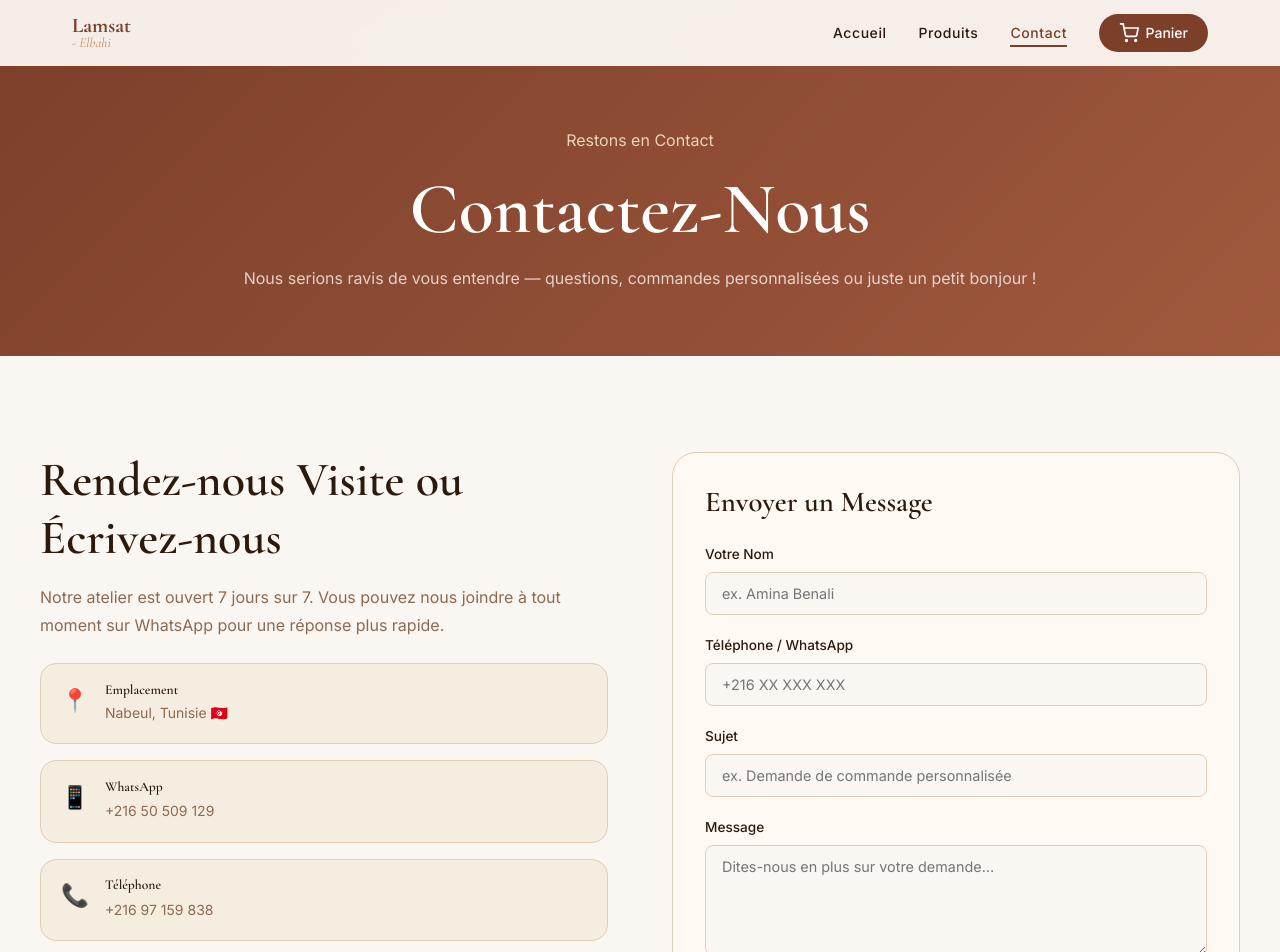
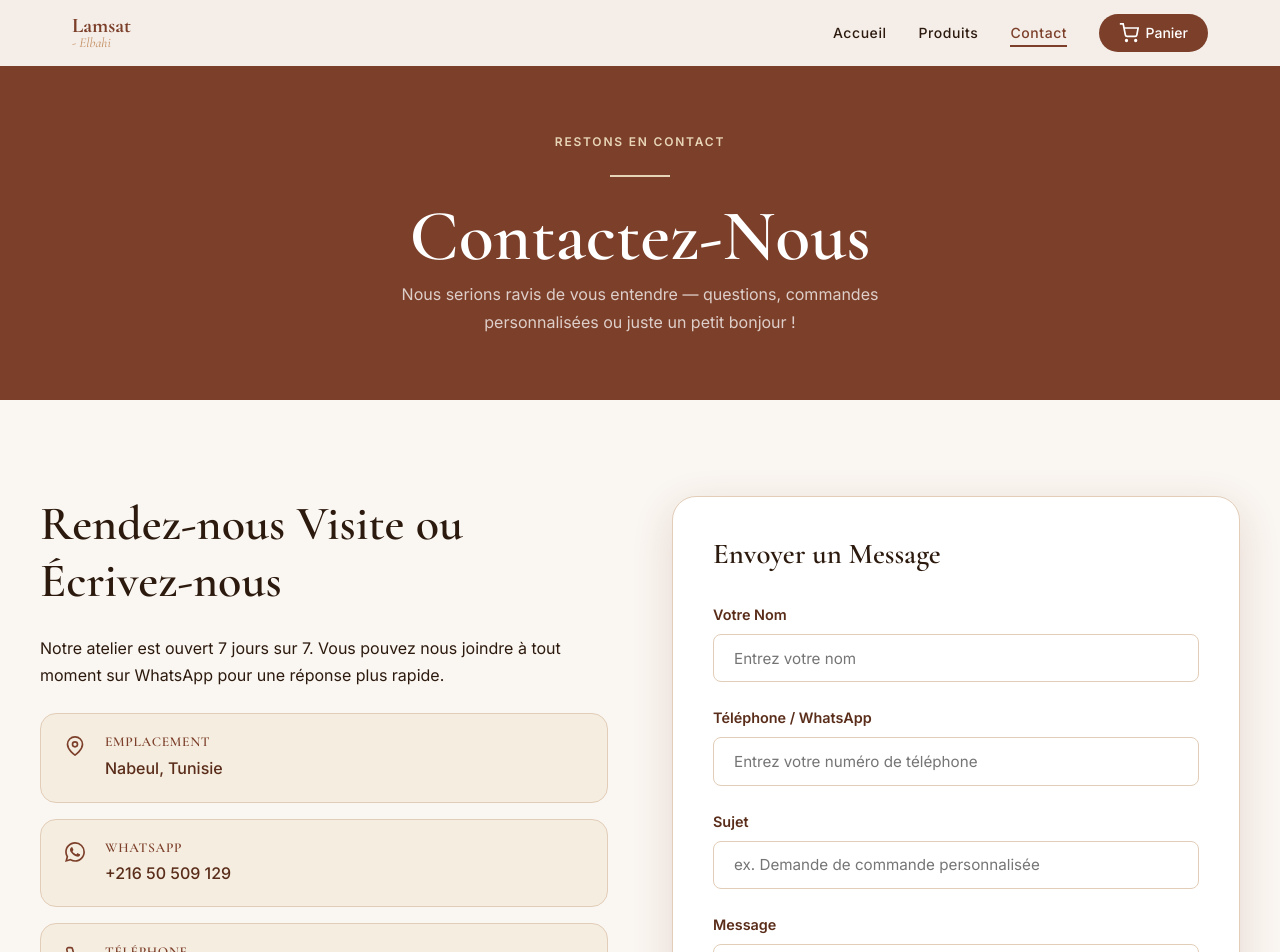
Before and after one commit to chaimabahi/Lamsat_elbahi, a React (Vite) app in the folder frontend/: page /contact in a window 1280 px wide. Shown: the top 952 px of the page. Built offline with nearby package versions, Linux system fonts and the light colour scheme.

Commit message:
fix contact

```diff
--- a/frontend/src/pages/Contact.css
+++ b/frontend/src/pages/Contact.css
@@ -1,11 +1,29 @@
 .contact-hero {
-  background: linear-gradient(135deg, var(--color-primary) 0%, var(--color-primary-light) 100%);
+  background: var(--color-primary);
   padding: 8rem 0 4rem;
   text-align: center;
 }
-.contact-hero .label { color: var(--color-accent); display: block; margin-bottom: 0.75rem; }
-.contact-hero h1 { color: #fff; margin-bottom: 0.75rem; }
-.contact-hero p  { color: rgba(255,255,255,0.75); }
+
+.contact-hero .section-header {
+  margin-bottom: 0;
+}
+
+.contact-hero .section-header .label {
+  color: var(--color-accent);
+}
+
+.contact-hero .section-header h1 {
+  color: #fff;
+}
+
+.contact-hero .section-header p {
+  color: rgba(255, 255, 255, 0.75);
+}
+
+.contact-hero .divider {
+  margin: 1rem auto;
+  background: var(--color-accent);
+}
 
 .contact-layout {
   display: grid;
@@ -14,67 +32,119 @@
   align-items: start;
 }
 
-.contact-info h2 { margin-bottom: 1rem; }
-.contact-info > p { margin-bottom: 1.5rem; }
+.contact-info h2 {
+  margin-bottom: 1.5rem;
+  font-family: var(--font-serif);
+}
 
-.contact-cards { display: flex; flex-direction: column; gap: 1rem; }
+.contact-info>p {
+  margin-bottom: 1.5rem;
+  color: var(--color-text-light);
+  line-height: 1.7;
+}
+
+.contact-cards {
+  display: flex;
+  flex-direction: column;
+  gap: 1rem;
+}
+
 .contact-card {
   display: flex;
   align-items: flex-start;
-  gap: 1rem;
+  gap: 1.25rem;
   background: var(--color-accent-light);
   border-radius: var(--radius-lg);
-  padding: 1.1rem 1.25rem;
+  padding: 1.25rem 1.5rem;
   border: 1px solid var(--color-border);
-  transition: box-shadow var(--transition);
+  transition: transform var(--transition), box-shadow var(--transition);
 }
-.contact-card:hover { box-shadow: var(--shadow-sm); }
-.contact-card__icon { font-size: 1.4rem; flex-shrink: 0; }
-.contact-card h4 { font-size: 0.85rem; font-weight: 600; margin-bottom: 0.2rem; color: var(--color-text); }
-.contact-card p, .contact-card a {
-  font-size: 0.875rem;
-  color: var(--color-text-muted);
+
+.contact-card:hover {
+  transform: translateY(-2px);
+  box-shadow: var(--shadow-sm);
+}
+
+.contact-card__icon {
+  color: var(--color-primary);
+  flex-shrink: 0;
+  display: flex;
+  align-items: center;
+  justify-content: center;
+  height: 24px;
+}
+
+.contact-card h4 {
+  font-size: 0.85rem;
+  font-weight: 600;
+  margin-bottom: 0.25rem;
+  color: var(--color-primary);
+  text-transform: uppercase;
+  letter-spacing: 0.05em;
+}
+
+.contact-card p,
+.contact-card a {
+  font-size: 1rem;
+  color: var(--color-primary-dark);
+  font-weight: 500;
   transition: color var(--transition);
 }
-.contact-card a:hover { color: var(--color-primary); }
+
+.contact-card a:hover {
+  color: var(--color-secondary);
+}
 
 /* Form */
 .contact-form {
-  background: var(--color-surface);
+  background: #fff;
   border: 1px solid var(--color-border);
   border-radius: var(--radius-xl);
-  padding: 2rem;
+  padding: 2.5rem;
+  box-shadow: var(--shadow-lg);
 }
-.contact-form h3 { margin-bottom: 1.5rem; }
 
-.form-group { margin-bottom: 1.25rem; }
+.contact-form h3 {
+  margin-bottom: 2rem;
+  font-family: var(--font-serif);
+}
+
+.form-group {
+  margin-bottom: 1.5rem;
+}
+
 .form-group label {
   display: block;
-  font-size: 0.85rem;
-  font-weight: 500;
-  color: var(--color-text);
-  margin-bottom: 0.4rem;
+  font-size: 0.9rem;
+  font-weight: 600;
+  color: var(--color-primary-dark);
+  margin-bottom: 0.5rem;
 }
+
 .form-group input,
 .form-group textarea {
   width: 100%;
-  padding: 0.75rem 1rem;
+  padding: 0.85rem 1.25rem;
   border: 1.5px solid var(--color-border);
   border-radius: var(--radius-md);
-  background: var(--color-bg);
-  font-family: var(--font-sans);
-  font-size: 0.9rem;
+  background: #fff;
+  font-family: inherit;
+  font-size: 0.95rem;
   color: var(--color-text);
   transition: border-color var(--transition), box-shadow var(--transition);
   outline: none;
   resize: vertical;
 }
+
 .form-group input:focus,
 .form-group textarea:focus {
   border-color: var(--color-primary);
-  box-shadow: 0 0 0 3px rgba(124,63,42,0.1);
+  box-shadow: 0 0 0 3px rgba(124, 63, 42, 0.05);
 }
 
 @media (max-width: 900px) {
-  .contact-layout { grid-template-columns: 1fr; gap: 2.5rem; }
+  .contact-layout {
+    grid-template-columns: 1fr;
+    gap: 3rem;
+  }
 }
--- a/frontend/src/pages/Contact.jsx
+++ b/frontend/src/pages/Contact.jsx
@@ -1,12 +1,42 @@
 import './Contact.css';
+
+const ContactIcons = {
+  Map: () => (
+    <svg width="20" height="20" viewBox="0 0 24 24" fill="none" stroke="currentColor" strokeWidth="2" strokeLinecap="round" strokeLinejoin="round">
+      <path d="M21 10c0 7-9 13-9 13s-9-6-9-13a9 9 0 0 1 18 0z" /><circle cx="12" cy="10" r="3" />
+    </svg>
+  ),
+  WhatsApp: () => (
+    <svg width="20" height="20" viewBox="0 0 24 24" fill="currentColor">
+      <path d="M17.472 14.382c-.297-.149-1.758-.867-2.03-.967-.273-.099-.471-.148-.67.15-.197.297-.767.966-.94 1.164-.173.199-.347.223-.644.075-.297-.15-1.255-.463-2.39-1.475-.883-.788-1.48-1.761-1.653-2.059-.173-.297-.018-.458.13-.606.134-.133.298-.347.446-.52.149-.174.198-.298.298-.497.099-.198.05-.371-.025-.52-.075-.149-.669-1.612-.916-2.207-.242-.579-.487-.5-.669-.51-.173-.008-.371-.01-.57-.01-.198 0-.52.074-.792.372-.272.297-1.04 1.016-1.04 2.479 0 1.462 1.065 2.875 1.213 3.074.149.198 2.096 3.2 5.077 4.487.709.306 1.262.489 1.694.625.712.227 1.36.195 1.871.118.571-.085 1.758-.719 2.006-1.413.248-.694.248-1.289.173-1.413-.074-.124-.272-.198-.57-.347m-5.421 7.403h-.004a9.87 9.87 0 0 1-5.031-1.378l-.361-.214-3.741.982.998-3.648-.235-.374a9.86 9.86 0 0 1-1.51-5.26c.001-5.45 4.436-9.884 9.888-9.884 2.64 0 5.122 1.03 6.988 2.898a9.825 9.825 0 0 1 2.893 6.994c-.003 5.45-4.437 9.884-9.885 9.884m8.413-18.297A11.815 11.815 0 0 0 12.05 0C5.495 0 .16 5.335.157 11.892c0 2.096.547 4.142 1.588 5.945L.057 24l6.305-1.654a11.882 11.882 0 0 0 5.683 1.448h.005c6.554 0 11.89-5.335 11.893-11.893a11.821 11.821 0 0 0-3.48-8.413Z" /></svg>
+  ),
+  Phone: () => (
+    <svg width="20" height="20" viewBox="0 0 24 24" fill="none" stroke="currentColor" strokeWidth="2" strokeLinecap="round" strokeLinejoin="round">
+      <path d="M22 16.92v3a2 2 0 0 1-2.18 2 19.79 19.79 0 0 1-8.63-3.07 19.5 19.5 0 0 1-6-6 19.79 19.79 0 0 1-3.07-8.67A2 2 0 0 1 4.11 2h3a2 2 0 0 1 2 1.72 12.84 12.84 0 0 0 .7 2.81 2 2 0 0 1-.45 2.11L8.09 9.91a16 16 0 0 0 6 6l1.27-1.27a2 2 0 0 1 2.11-.45 12.84 12.84 0 0 0 2.81.7A2 2 0 0 1 22 16.92z" />
+    </svg>
+  ),
+  Email: () => (
+    <svg width="20" height="20" viewBox="0 0 24 24" fill="none" stroke="currentColor" strokeWidth="2" strokeLinecap="round" strokeLinejoin="round">
+      <path d="M4 4h16c1.1 0 2 .9 2 2v12c0 1.1-.9 2-2 2H4c-1.1 0-2-.9-2-2V6c0-1.1.9-2 2-2z" /><polyline points="22,6 12,13 2,6" />
+    </svg>
+  ),
+  Clock: () => (
+    <svg width="20" height="20" viewBox="0 0 24 24" fill="none" stroke="currentColor" strokeWidth="2" strokeLinecap="round" strokeLinejoin="round">
+      <circle cx="12" cy="12" r="10" /><polyline points="12 6 12 12 16 14" />
+    </svg>
+  )
+};
 
 const Contact = () => (
   <main className="contact-page">
     <div className="contact-hero">
       <div className="container">
-        <span className="label">Restons en Contact</span>
-        <h1>Contactez-Nous</h1>
-        <p>Nous serions ravis de vous entendre — questions, commandes personnalisées ou juste un petit bonjour !</p>
+        <div className="section-header">
+          <span className="label">Restons en Contact</span>
+          <div className="divider" />
+          <h1>Contactez-Nous</h1>
+          <p>Nous serions ravis de vous entendre — questions, commandes personnalisées ou juste un petit bonjour !</p>
+        </div>
       </div>
     </div>
 
@@ -16,35 +46,35 @@
         <p>Notre atelier est ouvert 7 jours sur 7. Vous pouvez nous joindre à tout moment sur WhatsApp pour une réponse plus rapide.</p>
         <div className="contact-cards">
           <div className="contact-card">
-            <div className="contact-card__icon">📍</div>
+            <div className="contact-card__icon"><ContactIcons.Map /></div>
             <div>
               <h4>Emplacement</h4>
-              <p>Nabeul, Tunisie 🇹🇳</p>
+              <p>Nabeul, Tunisie</p>
             </div>
           </div>
           <div className="contact-card">
-            <div className="contact-card__icon">📱</div>
+            <div className="contact-card__icon"><ContactIcons.WhatsApp /></div>
             <div>
               <h4>WhatsApp</h4>
               <a href="https://wa.me/21650509129" target="_blank" rel="noreferrer">+216 50 509 129</a>
             </div>
           </div>
           <div className="contact-card">
-            <div className="contact-card__icon">📞</div>
+            <div className="contact-card__icon"><ContactIcons.Phone /></div>
             <div>
               <h4>Téléphone</h4>
               <a href="tel:+21697159838">+216 97 159 838</a>
             </div>
           </div>
           <div className="contact-card">
-            <div className="contact-card__icon">📧</div>
+            <div className="contact-card__icon"><ContactIcons.Email /></div>
             <div>
               <h4>Email</h4>
               <a href="mailto:lamsatelbahi@gmail.com">lamsatelbahi@gmail.com</a>
             </div>
           </div>
           <div className="contact-card">
-            <div className="contact-card__icon">🕐</div>
+            <div className="contact-card__icon"><ContactIcons.Clock /></div>
             <div>
               <h4>Horaires</h4>
               <p>Tous les jours · 8h – 20h</p>
@@ -59,8 +89,8 @@
           className="btn btn-whatsapp"
           style={{ marginTop: '2rem', display: 'inline-flex' }}
         >
-          <svg width="20" height="20" viewBox="0 0 24 24" fill="currentColor">
-            <path d="M17.472 14.382c-.297-.149-1.758-.867-2.03-.967-.273-.099-.471-.148-.67.15-.197.297-.767.966-.94 1.164-.173.199-.347.223-.644.075-.297-.15-1.255-.463-2.39-1.475-.883-.788-1.48-1.761-1.653-2.059-.173-.297-.018-.458.13-.606.134-.133.298-.347.446-.52.149-.174.198-.298.298-.497.099-.198.05-.371-.025-.52-.075-.149-.669-1.612-.916-2.207-.242-.579-.487-.5-.669-.51-.173-.008-.371-.01-.57-.01-.198 0-.52.074-.792.372-.272.297-1.04 1.016-1.04 2.479 0 1.462 1.065 2.875 1.213 3.074.149.198 2.096 3.2 5.077 4.487.709.306 1.262.489 1.694.625.712.227 1.36.195 1.871.118.571-.085 1.758-.719 2.006-1.413.248-.694.248-1.289.173-1.413-.074-.124-.272-.198-.57-.347m-5.421 7.403h-.004a9.87 9.87 0 0 1-5.031-1.378l-.361-.214-3.741.982.998-3.648-.235-.374a9.86 9.86 0 0 1-1.51-5.26c.001-5.45 4.436-9.884 9.888-9.884 2.64 0 5.122 1.03 6.988 2.898a9.825 9.825 0 0 1 2.893 6.994c-.003 5.45-4.437 9.884-9.885 9.884m8.413-18.297A11.815 11.815 0 0 0 12.05 0C5.495 0 .16 5.335.157 11.892c0 2.096.547 4.142 1.588 5.945L.057 24l6.305-1.654a11.882 11.882 0 0 0 5.683 1.448h.005c6.554 0 11.89-5.335 11.893-11.893a11.821 11.821 0 0 0-3.48-8.413Z"/>
+          <svg width="20" height="20" viewBox="0 0 24 24" fill="currentColor" style={{ marginRight: '8px' }}>
+            <path d="M17.472 14.382c-.297-.149-1.758-.867-2.03-.967-.273-.099-.471-.148-.67.15-.197.297-.767.966-.94 1.164-.173.199-.347.223-.644.075-.297-.15-1.255-.463-2.39-1.475-.883-.788-1.48-1.761-1.653-2.059-.173-.297-.018-.458.13-.606.134-.133.298-.347.446-.52.149-.174.198-.298.298-.497.099-.198.05-.371-.025-.52-.075-.149-.669-1.612-.916-2.207-.242-.579-.487-.5-.669-.51-.173-.008-.371-.01-.57-.01-.198 0-.52.074-.792.372-.272.297-1.04 1.016-1.04 2.479 0 1.462 1.065 2.875 1.213 3.074.149.198 2.096 3.2 5.077 4.487.709.306 1.262.489 1.694.625.712.227 1.36.195 1.871.118.571-.085 1.758-.719 2.006-1.413.248-.694.248-1.289.173-1.413-.074-.124-.272-.198-.57-.347m-5.421 7.403h-.004a9.87 9.87 0 0 1-5.031-1.378l-.361-.214-3.741.982.998-3.648-.235-.374a9.86 9.86 0 0 1-1.51-5.26c.001-5.45 4.436-9.884 9.888-9.884 2.64 0 5.122 1.03 6.988 2.898a9.825 9.825 0 0 1 2.893 6.994c-.003 5.45-4.437 9.884-9.885 9.884m8.413-18.297A11.815 11.815 0 0 0 12.05 0C5.495 0 .16 5.335.157 11.892c0 2.096.547 4.142 1.588 5.945L.057 24l6.305-1.654a11.882 11.882 0 0 0 5.683 1.448h.005c6.554 0 11.89-5.335 11.893-11.893a11.821 11.821 0 0 0-3.48-8.413Z" />
           </svg>
           Nous écrire sur WhatsApp
         </a>
@@ -70,11 +100,11 @@
         <h3>Envoyer un Message</h3>
         <div className="form-group">
           <label htmlFor="contact-name">Votre Nom</label>
-          <input id="contact-name" type="text" placeholder="ex. Amina Benali" />
+          <input id="contact-name" type="text" placeholder="Entrez votre nom" />
         </div>
         <div className="form-group">
           <label htmlFor="contact-phone">Téléphone / WhatsApp</label>
-          <input id="contact-phone" type="tel" placeholder="+216 XX XXX XXX" />
+          <input id="contact-phone" type="tel" placeholder="Entrez votre numéro de téléphone" />
         </div>
         <div className="form-group">
           <label htmlFor="contact-subject">Sujet</label>
```
